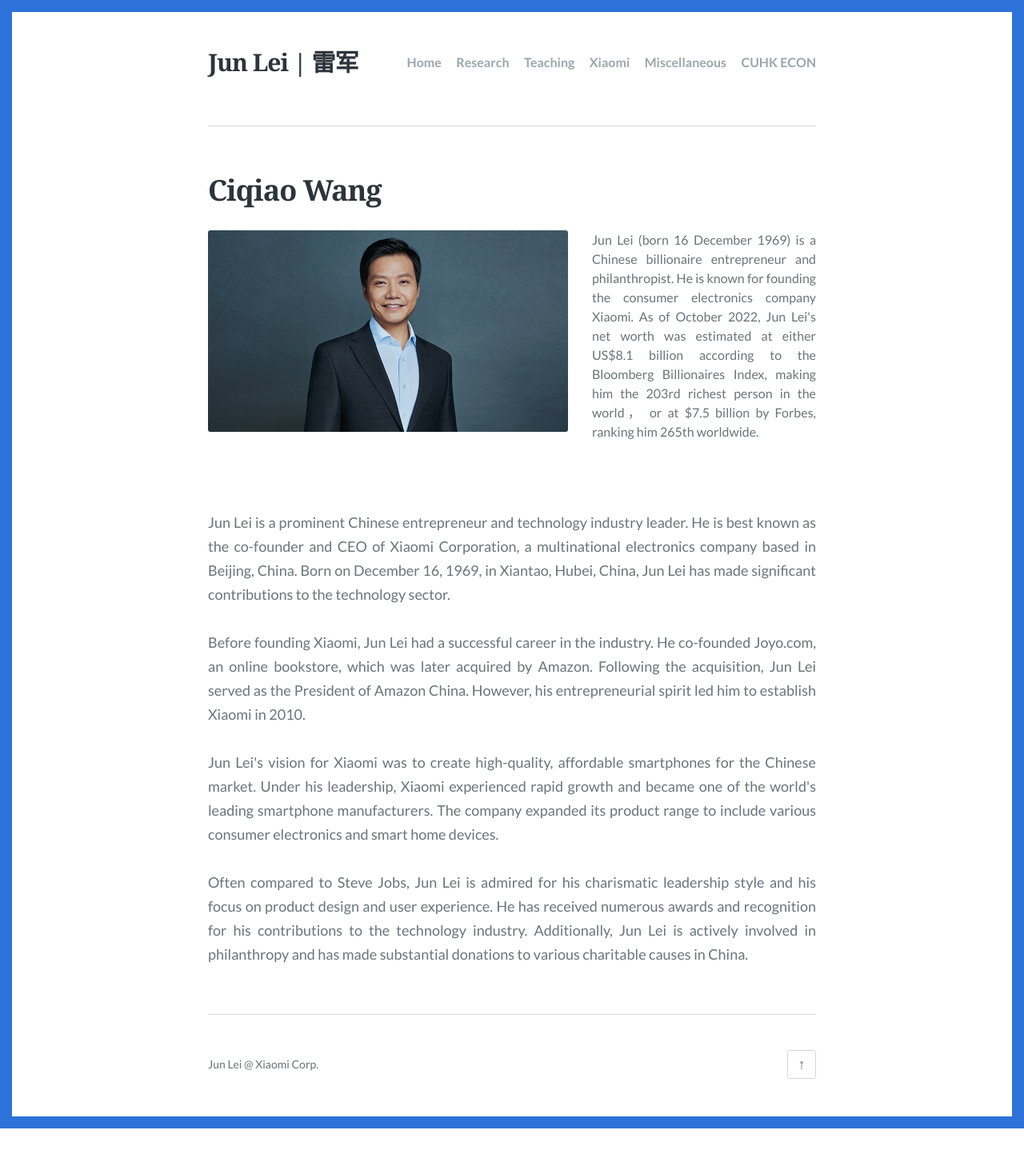
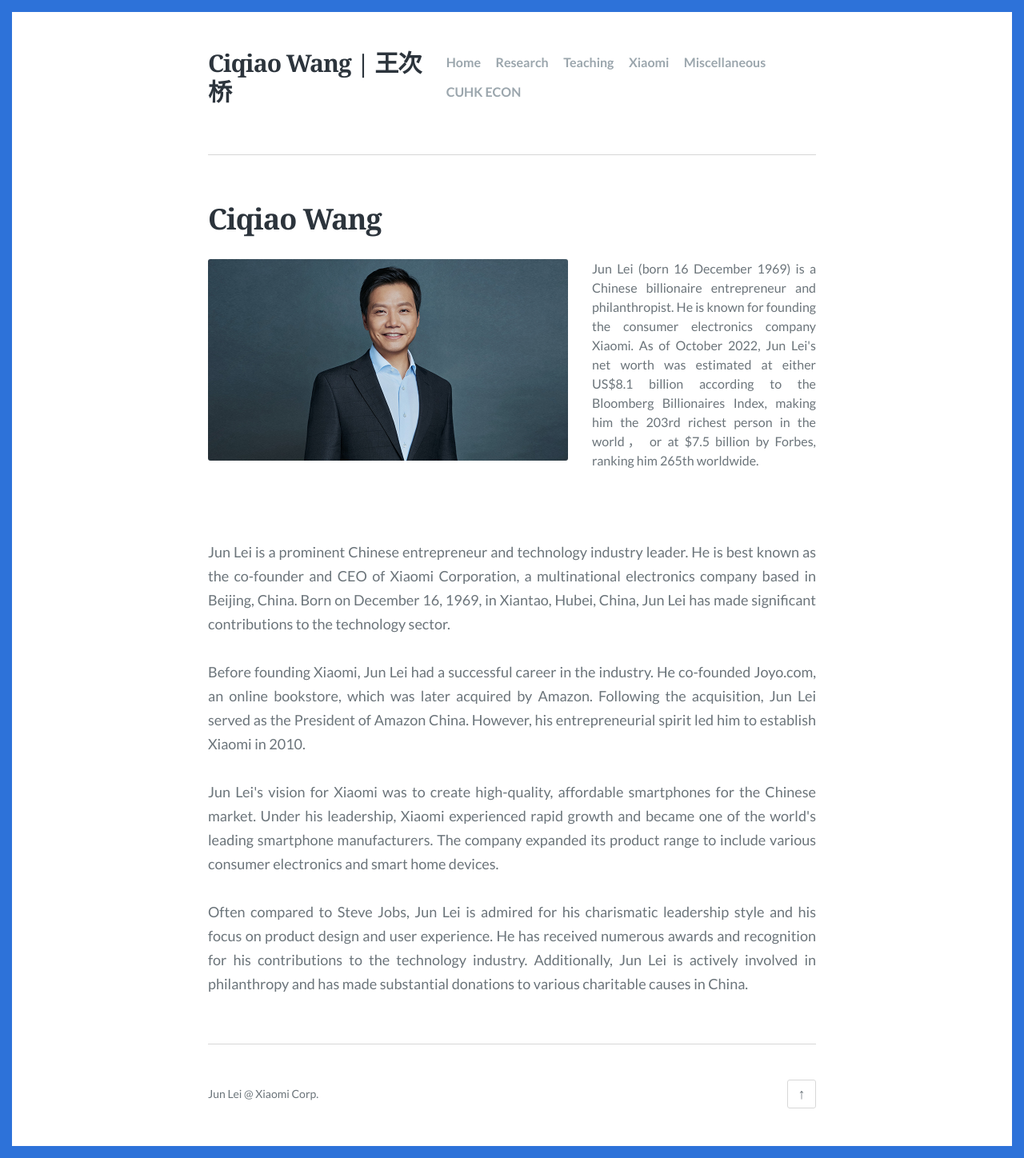
Before and after one commit to ciqiaowang/ciqiaowang.github.io, a Jekyll site: the page built from index.html, in a window 1280 px wide. Shown: the whole page at 80% size. Built offline with Jekyll 4.4.1, drawn with Linux system fonts in a browser that asks for light colours; the list of posts is cut into pages by our own code; before the commit the page ends 1411 px from its top, so only the background shows below that.

Commit message:
Update _config.yml

```diff
--- a/_config.yml
+++ b/_config.yml
@@ -9,10 +9,10 @@
 lang: en-US
 
 # Site title
-title: "Jun Lei | 雷军"
+title: "Ciqiao Wang | 王次桥"
 
 # A description of your site for meta tag, search engine results.
-description: "Xiaomi is a technology company in Beijing, China."
+description: "Ciqiao Wang is a Ph.D. candicate in Economics at CUHK"
 
 # The subpath of your site, e.g. /blog, for generating urls.
 baseurl: ""
```
